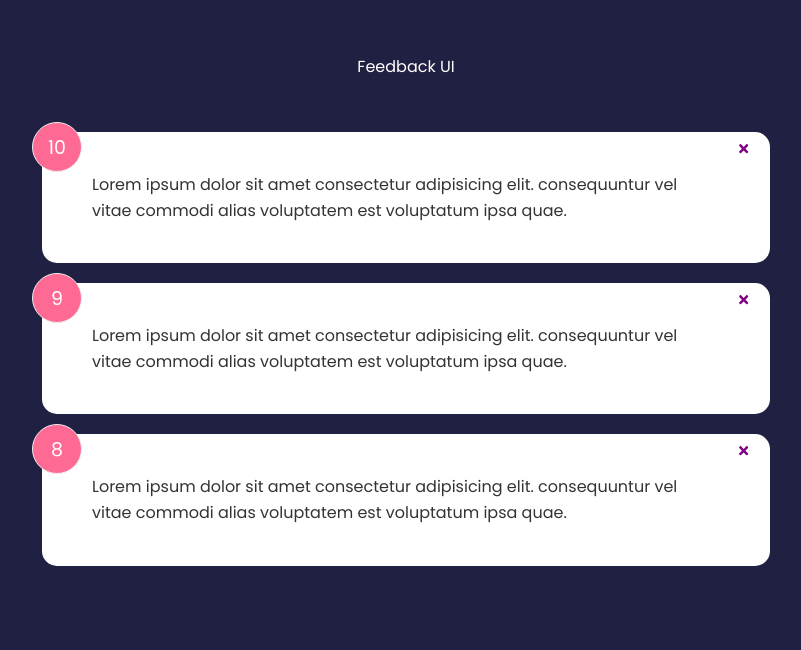
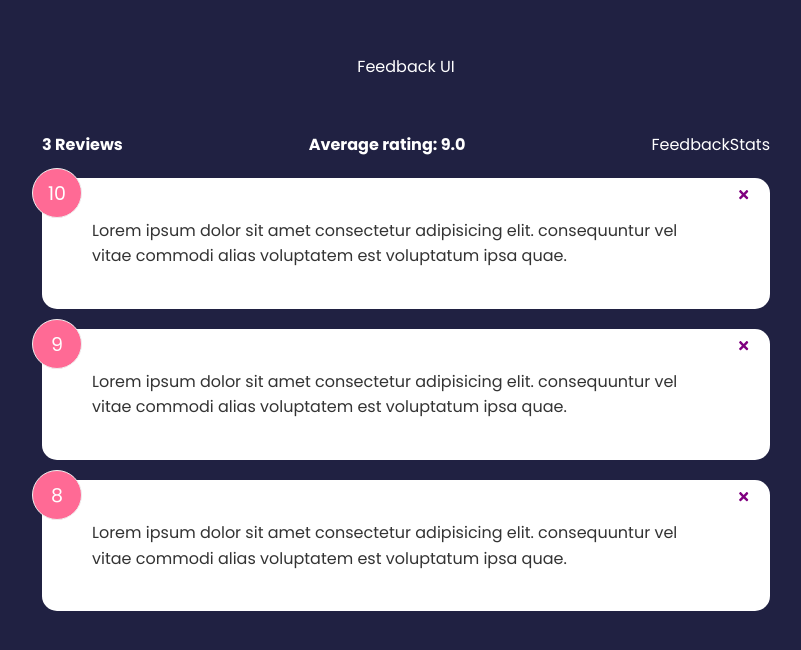
Before and after one commit to mikathefinn/Feedback-UI, a React (Vite) app: page / in a window 1280 px wide. Shown: the top 650 px of the page, without its empty margins (234-1035 px from the left). Built offline with nearby package versions, Linux system fonts and the light colour scheme; the HTML template or start-up script is replaced by a standard one.

Commit message:
Feedback stats added

```diff
--- a/src/App.jsx
+++ b/src/App.jsx
@@ -3,6 +3,7 @@
 import FeedbackItem from './components/FeedbackItem';
 import FeedbackData from './data/FeedbackData';
 import FeedbackList from './components/FeedbackList';
+import FeedbackStats from './components/FeedbackStats';
 
 function App() {
   const [feedback, setFeedback] = useState(FeedbackData);
@@ -25,6 +26,7 @@
     <>
       <Header />
       <div className="container">
+      <FeedbackStats feedback={feedback}/>
         <FeedbackList feedback={feedback} handleDelete={deleteFeedback} />
       </div>
     </>
--- /dev/null
+++ b/src/components/FeedbackStats.jsx
@@ -0,0 +1,23 @@
+import React from 'react';
+import PropTypes from 'prop-types';
+
+function FeedbackStats({ feedback }) {
+  // calc average rating
+  let average =
+    feedback.reduce((acc, cur) => {
+      return acc + cur.rating;
+    }, 0) / feedback.length;
+
+  average = average.toFixed(1);
+
+  return (
+    <div className="feedback-stats">
+      <h4> {feedback.length} Reviews</h4>
+      <h4> Average rating: {isNaN(average) ? 0 : average} </h4>
+      FeedbackStats
+    </div>
+  );
+}
+FeedbackStats.PropTypes = { feedback: PropTypes.array.isRequired };
+
+export default FeedbackStats;
```
